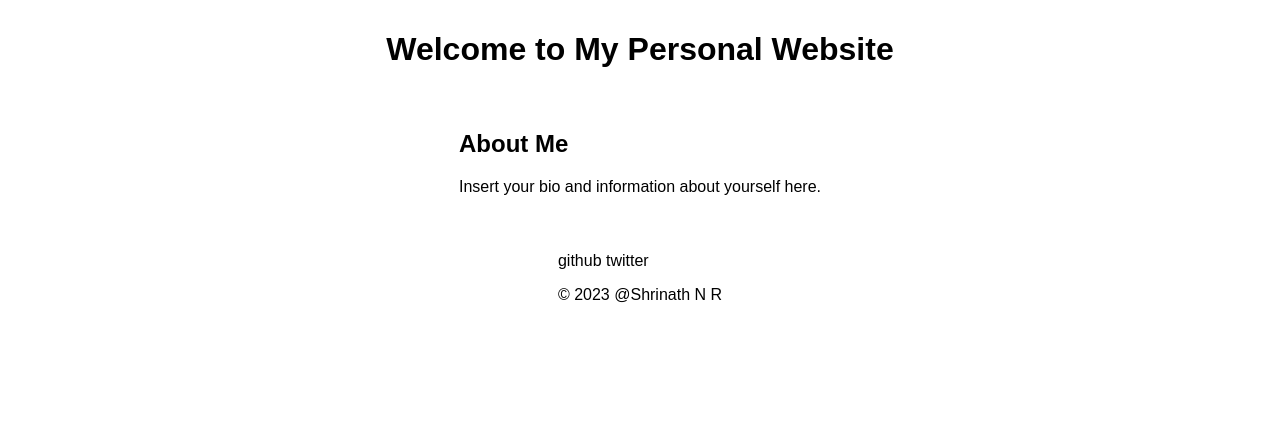
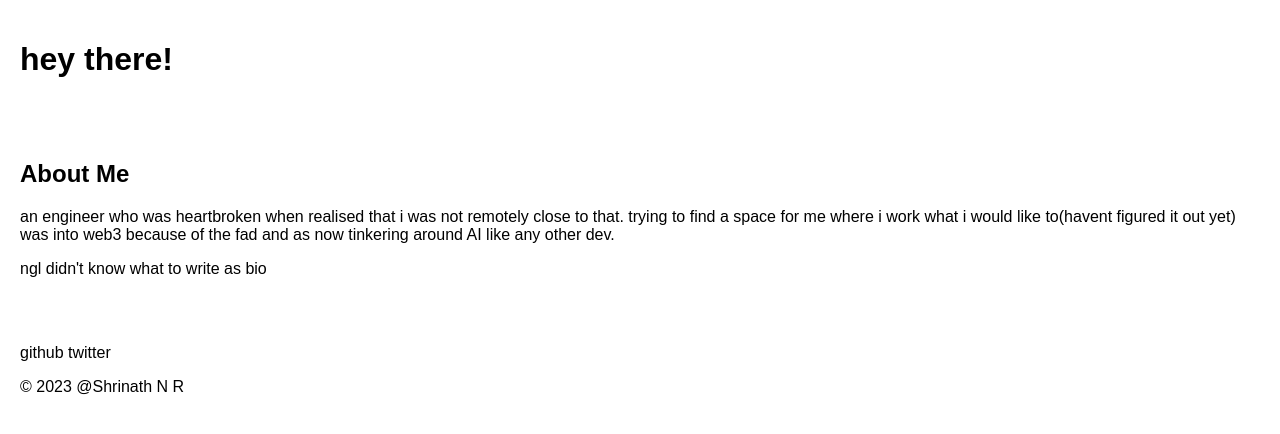
Before and after one commit to ShrinathNR/ShrinathNR.github.io, a plain HTML site: page index.html in a window 1280 px wide. Drawn offline with Linux system fonts and the light colour scheme.

Commit message:
updated about me

```diff
--- a/index.html
+++ b/index.html
@@ -1,19 +1,24 @@
 <!DOCTYPE html>
 <html>
 <head>
-  <title>My Personal Website</title>
+  <title>hey there! </title>
   <link rel="stylesheet" type="text/css" href="style.css">
 </head>
 <body>
   <header>
-    <h1>Welcome to My Personal Website</h1>
+    <h1>hey there!</h1>
   </header>
 
   <section id="about">
     <h2>About Me</h2>
     <p>
-      Insert your bio and information about yourself here.
+      an engineer who was heartbroken when realised that i was not remotely close to that.
+      trying to find a space for me where i work what i would like to(havent figured it out yet)
+      was into web3 because of the fad and as now tinkering around AI
+      like any other dev.
     </p>
+
+    <p>ngl didn't know what to write as bio</p>
   </section>
 
   <footer>
--- a/style.css
+++ b/style.css
@@ -2,20 +2,15 @@ body {
     font-family: Arial, sans-serif;
     margin: 0;
     padding: 0;
-    display: flex;
-    flex-direction: column;
-    justify-content: center;
-    align-items: center;
-    text-align: left;
 
 }
 
 header, section, footer {
-    padding: 10px;
+    padding: 20px;
 }
 
 section {
-    margin-bottom: 20px;
+    margin-bottom: 10px;
 }
 .social-links a {
     text-decoration: none;
```
